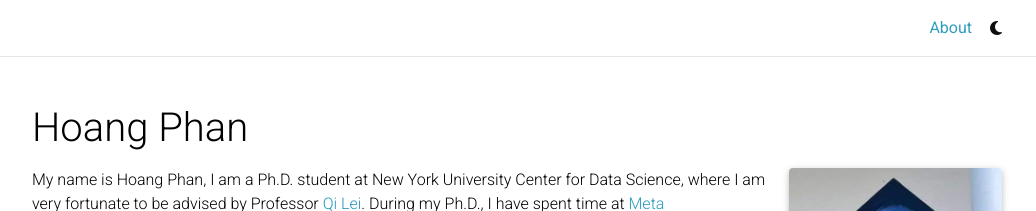
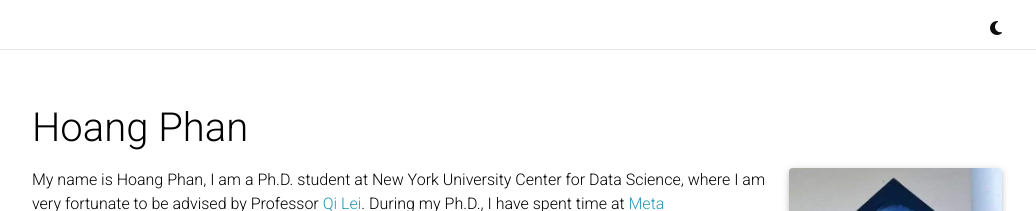
Before and after one commit to VietHoang1512/viethoang1512.github.io, a Jekyll site: the page built from _pages/about.md, in a window 1280 px wide. Shown: the top 211 px of the page, without its empty margins (123-1159 px from the left). Built offline with Jekyll 4.4.1, drawn with Linux system fonts in a browser that asks for light colours; full-size pictures stand in for the smaller copies a plugin makes; comment, search, counter and statistics services are not loaded; a style sheet for code colours, icons or effects is not loaded.

Commit message:
Remove About nav link and mobile menu toggle

```diff
--- a/_includes/header.html
+++ b/_includes/header.html
@@ -26,31 +26,9 @@
             {% include social.html %}
           </div>
           {% endif %}
-          <!-- Navbar Toggle -->
-          <button class="navbar-toggler collapsed ml-auto" type="button" data-toggle="collapse" data-target="#navbarNav" aria-controls="navbarNav" aria-expanded="false" aria-label="Toggle navigation">
-            <span class="sr-only">Toggle navigation</span>
-            <span class="icon-bar top-bar"></span>
-            <span class="icon-bar middle-bar"></span>
-            <span class="icon-bar bottom-bar"></span>
-          </button>
+          <div class="ml-auto">
+            <ul class="navbar-nav flex-row flex-nowrap">
 
-          <div class="collapse navbar-collapse text-right" id="navbarNav">
-            <ul class="navbar-nav ml-auto flex-nowrap">
-
-              {%- for page in site.pages -%}
-                {% if page.permalink == '/' %}
-                  {% assign about_title = page.title %}
-                {% endif %}
-              {% endfor %}
-
-              <!-- About -->
-              <li class="nav-item {% if page.permalink == '/' %}active{% endif %}">
-                <a class="nav-link" href="{{ '/' | relative_url }}">{{ about_title }}
-                  {%- if page.permalink == '/' -%}
-                  <span class="sr-only">(current)</span>
-                  {%- endif -%}
-                </a>
-              </li>
               {% if site.blog_nav_title %}
               <!-- Blog -->
               <li class="nav-item {% if page.url contains 'blog' %}active{% endif %}">
```
